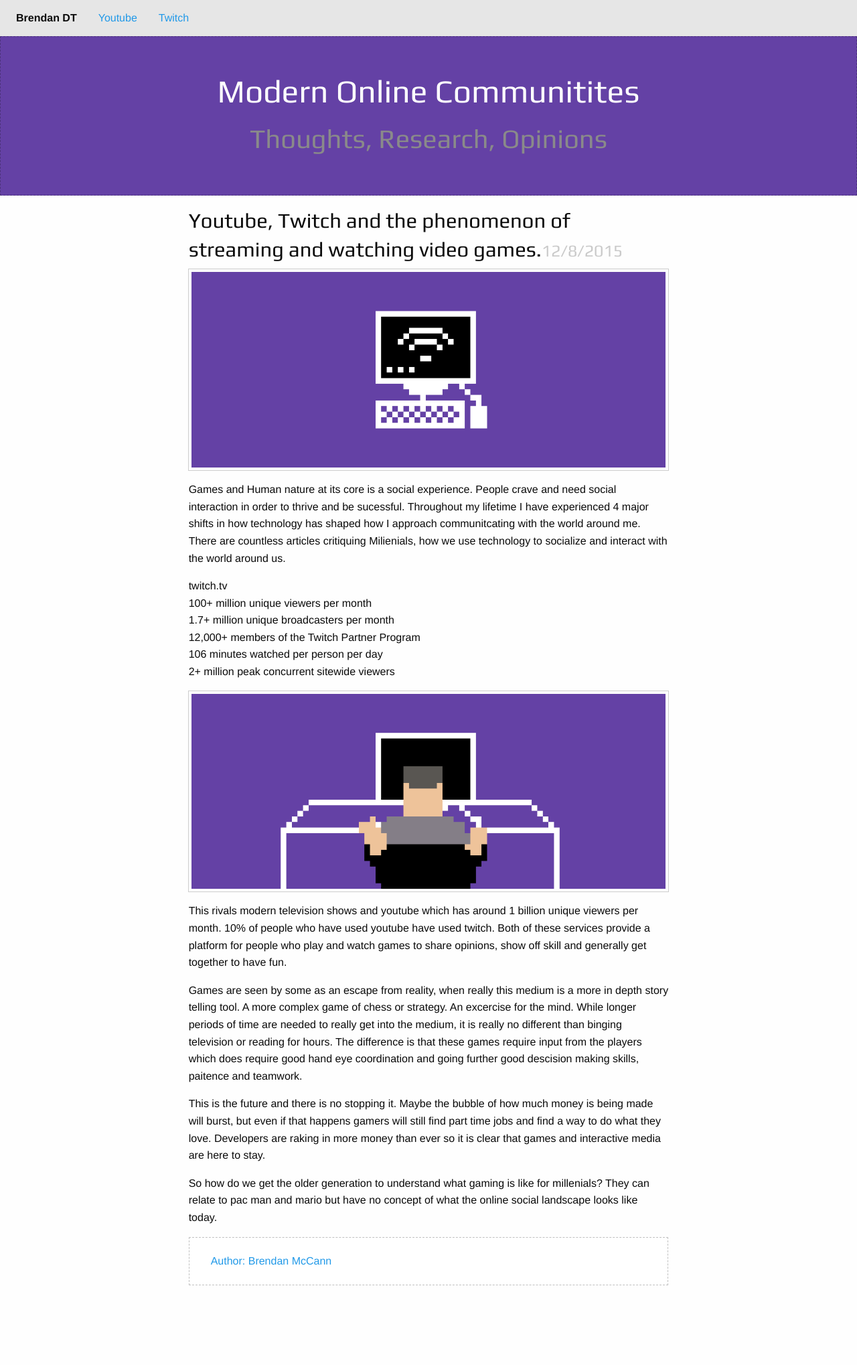
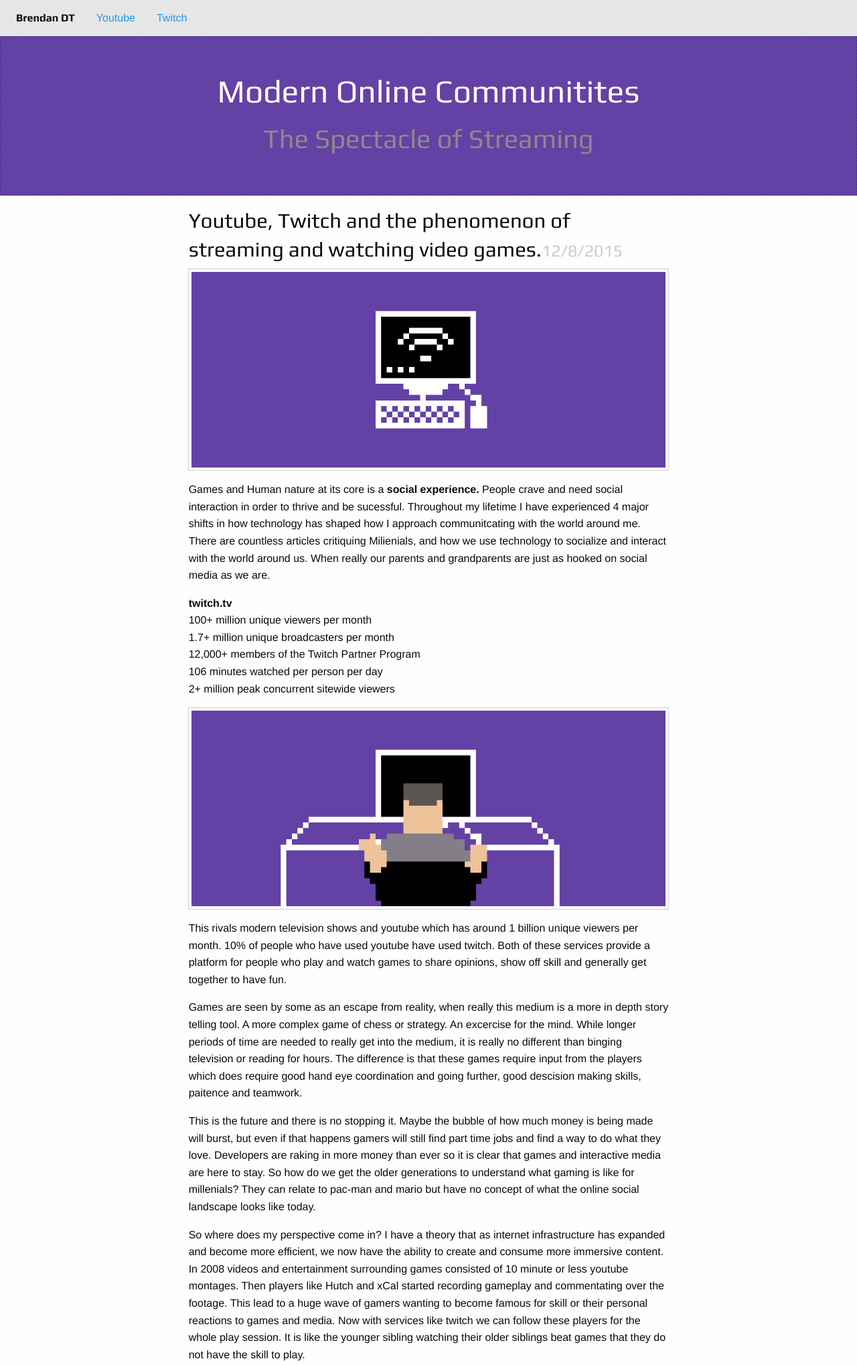
Before and after one commit to brendanVM/wowbrendan.github.io, a plain HTML site: page index.html in a window 1280 px wide. Shown: the top 2038 px of the page at 67% size. Before the commit the page ends 1935 px from the top, so only its background shows below. Drawn offline with nearby package versions, Linux system fonts and the light colour scheme; a script that the page names is missing.

Commit message:
Writing and formatting
changes.

```diff
--- a/css/foundation.css
+++ b/css/foundation.css
@@ -2376,6 +2376,7 @@ select {
     margin-left: 1rem; }
 
 .menu-text {
+  font-family: play;
   font-weight: bold;
   color: inherit;
   line-height: 1;
--- a/index.html
+++ b/index.html
@@ -3,7 +3,7 @@
 <head>
 <meta charset="utf-8"/>
 <meta name="viewport" content="width=device-width, initial-scale=1.0"/>
-<title>Foundation | Welcome</title>
+<title>brendanvm</title>
 <link rel="stylesheet" href="css/foundation.css" />
 </head>
 <body>
@@ -22,7 +22,7 @@
 <div class="callout large primary">
 <div class="row column text-center">
 <h1>Modern Online Communitites</h1>
-<h2 class="subheader">Thoughts, Research, Opinions</h2>
+<h2 class="subheader">The Spectacle of Streaming</h2>
 </div>
 </div>
 
@@ -30,9 +30,9 @@
 <div class="blog-post">
 <h3>Youtube, Twitch and the phenomenon of streaming and watching video games.<small>12/8/2015</small></h3>
 <img class="thumbnail" src="img/enlarge.png">
-<p>Games and Human nature at its core is a social experience. People crave and need social interaction in order to thrive and be sucessful. Throughout my lifetime I have experienced 4 major shifts in how technology has shaped how I approach communitcating with the world around me. There are countless articles critiquing Milienials, how we use technology to socialize and interact with the world around us.</p>
+<p>Games and Human nature at its core is a <strong>social experience.</strong> People crave and need social interaction in order to thrive and be sucessful. Throughout my lifetime I have experienced 4 major shifts in how technology has shaped how I approach communitcating with the world around me. There are countless articles critiquing Milienials, and how we use technology to socialize and interact with the world around us. When really our parents and grandparents are just as hooked on social media as we are.</p>
 
-<p>twitch.tv<br>
+<p><strong>twitch.tv</strong><br>
 100+ million unique viewers per month<br>
 1.7+ million unique broadcasters per month<br>
 12,000+ members of the Twitch Partner Program<br>
@@ -43,11 +43,11 @@
 
 <p>This rivals modern television shows and youtube which has around 1 billion unique viewers per month. 10% of people who have used youtube have used twitch. Both of these services provide a platform for people who play and watch games to share opinions, show off skill and generally get together to have fun.</P>
 
-<p>Games are seen by some as an escape from reality, when really this medium is a more in depth story telling tool. A more complex game of chess or strategy. An excercise for the mind. While longer periods of time are needed to really get into the medium, it is really no different than binging television or reading for hours. The difference is that these games require input from the players which does require good hand eye coordination and going further good descision making skills, paitence and teamwork.</p>
+<p>Games are seen by some as an escape from reality, when really this medium is a more in depth story telling tool. A more complex game of chess or strategy. An excercise for the mind. While longer periods of time are needed to really get into the medium, it is really no different than binging television or reading for hours. The difference is that these games require input from the players which does require good hand eye coordination and going further, good descision making skills, paitence and teamwork.</p>
 
-<p>This is the future and there is no stopping it. Maybe the bubble of how much money is being made will burst, but even if that happens gamers will still find part time jobs and find a way to do what they love. Developers are raking in more money than ever so it is clear that games and interactive media are here to stay.</p>
+<p>This is the future and there is no stopping it. Maybe the bubble of how much money is being made will burst, but even if that happens gamers will still find part time jobs and find a way to do what they love. Developers are raking in more money than ever so it is clear that games and interactive media are here to stay. So how do we get the older generations to understand what gaming is like for millenials? They can relate to pac-man and mario but have no concept of what the online social landscape looks like today.</p>
 
-<p>So how do we get the older generation to understand what gaming is like for millenials? They can relate to pac man and mario but have no concept of what the online social landscape looks like today. </p>
+<p>So where does my perspective come in? I have a theory that as internet infrastructure has expanded and become more efficient, we now have the ability to create and consume more immersive content. In 2008 videos and entertainment surrounding games consisted of 10 minute or less youtube montages. Then players like Hutch and xCal started recording gameplay and commentating over the footage. This lead to a huge wave of gamers wanting to become famous for skill or their personal reactions to games and media. Now with services like twitch we can follow these players for the whole play session. It is like the younger sibling watching their older siblings beat games that they do not have the skill to play.</p>
 <div class="callout">
 <ul class="menu simple">
 <li><a href="#">Author: Brendan McCann</a></li>
```
Also changed, not shown: blog-simple.html (+2 -2 lines).
